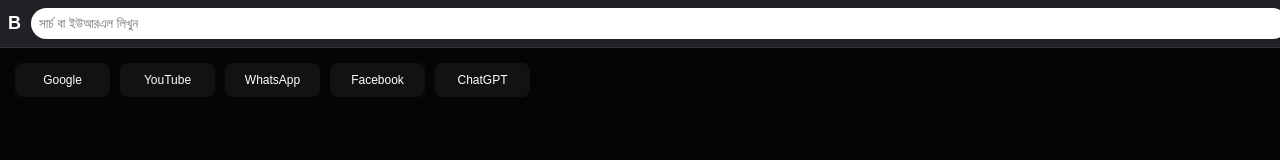
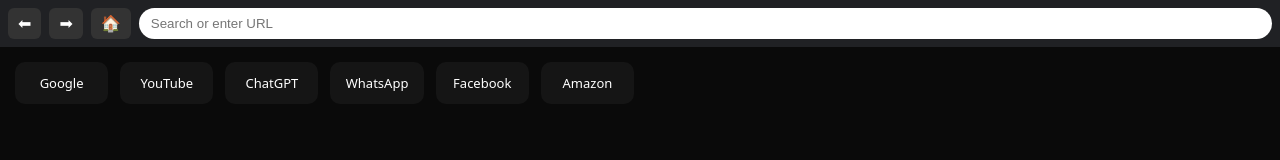
Before and after one commit to rintude/BabaiBrowser1, a plain HTML site: page index.html in a window 1280 px wide. Drawn offline with Linux system fonts and the light colour scheme.

Commit message:
Update index.html

```diff
--- a/index.html
+++ b/index.html
@@ -1,84 +1,69 @@
 <!DOCTYPE html>
-<html lang="bn">
+<html lang="en">
 <head>
 <meta charset="UTF-8">
 <meta name="viewport" content="width=device-width, initial-scale=1.0">
-<title>BABAI BROWSER</title>
+<title>Babai Mini Browser</title>
 
 <style>
+*{box-sizing:border-box;}
 body{
     margin:0;
-    background:#050505;
-    color:white;
-    font-family:Arial, sans-serif;
+    background:#0a0a0a;
+    color:#fff;
+    font-family:system-ui, Arial;
 }
 
-/* Navbar */
-.navbar{
+/* Top Bar */
+#topbar{
+    display:flex;
+    gap:8px;
+    padding:8px;
     background:#202124;
-    padding:8px;
-    display:flex;
     align-items:center;
-    gap:10px;
-    border-bottom:1px solid #333;
 }
 
-.logo{
-    font-weight:bold;
-    font-size:18px;
-    cursor:pointer;
+#topbar button{
+    background:#333;
+    border:none;
+    color:white;
+    padding:6px 10px;
+    border-radius:6px;
+    font-size:16px;
 }
 
-.search{
+#address{
     flex:1;
-}
-.search input{
-    width:100%;
-    padding:8px;
+    padding:8px 12px;
     border-radius:20px;
     border:none;
     outline:none;
 }
 
-/* Dashboard */
-#dashboard{
+/* Home */
+#home{
     padding:15px;
 }
 
 .grid{
     display:grid;
     grid-template-columns:repeat(auto-fill,minmax(90px,1fr));
-    gap:10px;
+    gap:12px;
 }
 
-.card{
-    background:#121214;
-    padding:10px;
+.site{
+    background:#151515;
+    padding:12px 6px;
+    border-radius:10px;
     text-align:center;
-    border-radius:8px;
+    font-size:13px;
     cursor:pointer;
-    font-size:12px;
 }
 
-/* Browser View */
-#browserView{
+/* Browser */
+#browser{
     display:none;
-    height:calc(100vh - 48px);
-}
-
-.browser-bar{
-    display:flex;
-    gap:10px;
-    padding:8px;
-    background:#202124;
-}
-
-.browser-bar button{
-    padding:6px 10px;
-    background:#333;
-    color:white;
-    border:none;
-    border-radius:5px;
+    height:calc(100vh - 50px);
 }
 
 iframe{
@@ -92,93 +77,103 @@
 
 <body>
 
-<!-- NAVBAR -->
-<div class="navbar">
-    <div class="logo" onclick="goHome()">B</div>
-    <div class="search">
-        <input id="searchInput" placeholder="সার্চ বা ইউআরএল লিখুন">
+<!-- TOP BAR -->
+<div id="topbar">
+    <button onclick="goBack()">⬅</button>
+    <button onclick="goForward()">➡</button>
+    <button onclick="goHome()">🏠</button>
+    <input id="address" placeholder="Search or enter URL">
+</div>
+
+<!-- HOME -->
+<div id="home">
+    <div class="grid">
+        <div class="site" onclick="openSite('https://www.google.com')">Google</div>
+        <div class="site" onclick="openSite('https://www.youtube.com')">YouTube</div>
+        <div class="site" onclick="openSite('https://chat.openai.com')">ChatGPT</div>
+        <div class="site" onclick="openSite('https://web.whatsapp.com')">WhatsApp</div>
+        <div class="site" onclick="openSite('https://www.facebook.com')">Facebook</div>
+        <div class="site" onclick="openSite('https://www.amazon.in')">Amazon</div>
     </div>
 </div>
 
-<!-- DASHBOARD -->
-<div id="dashboard">
-    <div class="grid">
-        <div class="card" onclick="openPage('https://www.google.com')">Google</div>
-        <div class="card" onclick="openPage('https://www.youtube.com')">YouTube</div>
-        <div class="card" onclick="openPage('https://web.whatsapp.com')">WhatsApp</div>
-        <div class="card" onclick="openPage('https://www.facebook.com')">Facebook</div>
-        <div class="card" onclick="openPage('https://chat.openai.com')">ChatGPT</div>
-    </div>
-</div>
-
-<!-- BROWSER VIEW -->
-<div id="browserView">
-    <div class="browser-bar">
-        <button onclick="goBack()">⬅</button>
-        <button onclick="goForward()">➡</button>
-        <button onclick="goHome()">🏠</button>
-    </div>
-    <iframe id="browserFrame"></iframe>
+<!-- BROWSER -->
+<div id="browser">
+    <iframe id="frame"></iframe>
 </div>
 
 <script>
-let historyStack = JSON.parse(localStorage.getItem("babaiHistory")) || [];
-let historyIndex = historyStack.length - 1;
+let historyList = JSON.parse(localStorage.getItem("babai_browser_history")) || [];
+let index = historyList.length - 1;
 
-/* Open Page */
-function openPage(url){
-    document.getElementById("dashboard").style.display="none";
-    document.getElementById("browserView").style.display="block";
+/* Open Website */
+function openSite(url){
+    showBrowser();
 
-    historyStack = historyStack.slice(0, historyIndex + 1);
-    historyStack.push(url);
-    historyIndex++;
+    historyList = historyList.slice(0, index + 1);
+    historyList.push(url);
+    index++;
 
-    localStorage.setItem("babaiHistory", JSON.stringify(historyStack));
-    document.getElementById("browserFrame").src = url;
+    saveHistory();
+    load(url);
 }
 
-/* Back */
+/* Load */
+function load(url){
+    document.getElementById("frame").src = url;
+    document.getElementById("address").value = url;
+}
+
+/* Navigation */
 function goBack(){
-    if(historyIndex > 0){
-        historyIndex--;
-        document.getElementById("browserFrame").src = historyStack[historyIndex];
+    if(index > 0){
+        index--;
+        load(historyList[index]);
     }
 }
 
-/* Forward */
 function goForward(){
-    if(historyIndex < historyStack.length - 1){
-        historyIndex++;
-        document.getElementById("browserFrame").src = historyStack[historyIndex];
+    if(index < historyList.length - 1){
+        index++;
+        load(historyList[index]);
     }
 }
 
-/* Home */
 function goHome(){
-    document.getElementById("browserView").style.display="none";
-    document.getElementById("dashboard").style.display="block";
+    document.getElementById("browser").style.display="none";
+    document.getElementById("home").style.display="block";
 }
 
-/* Search Bar */
-document.getElementById("searchInput").addEventListener("keypress", function(e){
+/* UI */
+function showBrowser(){
+    document.getElementById("home").style.display="none";
+    document.getElementById("browser").style.display="block";
+}
+
+/* Address Bar */
+document.getElementById("address").addEventListener("keydown", e=>{
     if(e.key === "Enter"){
-        let val = this.value.trim();
-        if(!val) return;
+        let v = e.target.value.trim();
+        if(!v) return;
 
-        let url = (val.includes(".") && !val.includes(" "))
-            ? (val.startsWith("http") ? val : "https://" + val)
-            : "https://www.google.com/search?q=" + encodeURIComponent(val);
+        let url = (v.includes(".") && !v.includes(" "))
+            ? (v.startsWith("http") ? v : "https://" + v)
+            : "https://www.google.com/search?q=" + encodeURIComponent(v);
 
-        openPage(url);
-        this.value="";
+        openSite(url);
     }
 });
 
+/* Storage */
+function saveHistory(){
+    localStorage.setItem("babai_browser_history", JSON.stringify(historyList));
+}
+
 /* Restore Last Page */
 window.onload = ()=>{
-    if(historyStack.length > 0){
-        openPage(historyStack[historyIndex]);
+    if(historyList.length){
+        showBrowser();
+        load(historyList[index]);
     }
 };
 </script>
```
